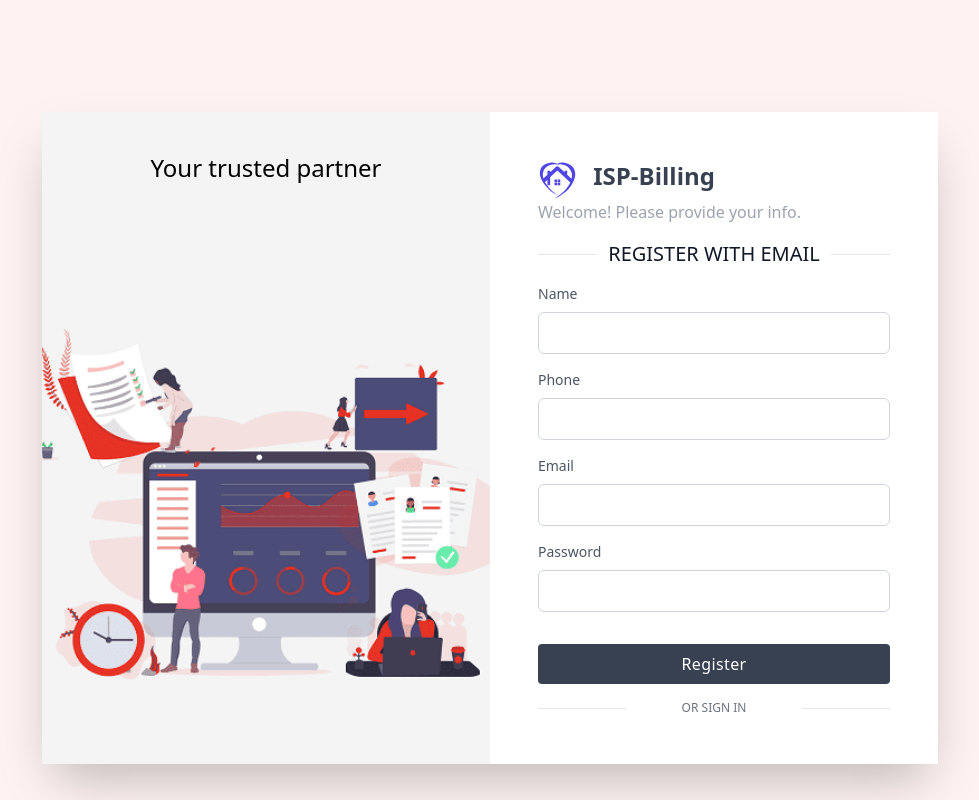
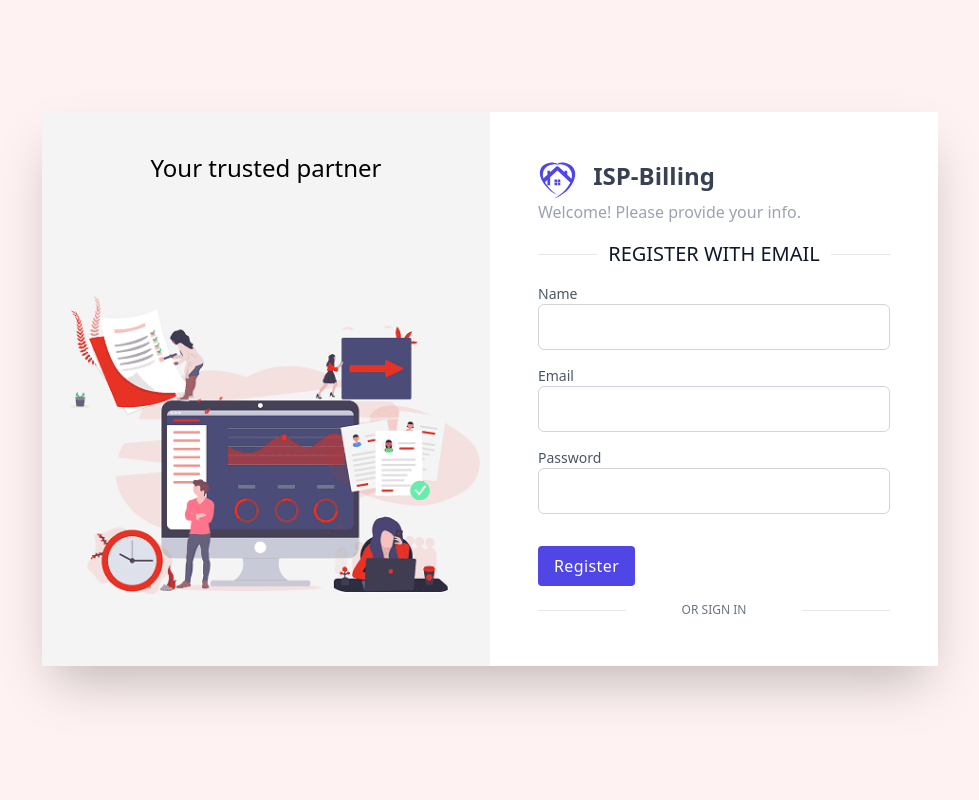
Before and after one commit to nazmuldipu/isp_billing_front, a React (Create React App) app: page /register in a window 1280 px wide. Shown: the whole page, without its empty margins (150-1129 px from the left). Built offline with nearby package versions, Linux system fonts and the light colour scheme; no server answers.

Commit message:
register page activated

```diff
--- /dev/null
+++ b/src/components/ui/forms/button.jsx
@@ -0,0 +1,46 @@
+import React from "react";
+
+const Button = ({ label, btnType, className, loading }) => {
+    let btnClass = '';
+    switch (btnType) {
+        case 'primary':
+            btnClass = 'text-white bg-indigo-600 hover:bg-indigo-700 focus:bg-indigo-700';
+            break;
+        case 'secondary':
+            btnClass = 'text-white bg-gray-500 hover:bg-gray-600 focus:bg-gray-600';
+            break;
+        case 'success':
+            btnClass = 'text-white bg-green-600 hover:bg-green-700 focus:bg-green-700';
+            break;
+        case 'danger':
+            btnClass = 'text-white bg-red-500 hover:bg-red-700 focus:bg-red-700';
+            break;
+        case 'warning':
+            btnClass = 'text-black bg-yellow-400 hover:bg-yellow-500 focus:bg-yellow-500';
+            break;
+        case 'info':
+            btnClass = 'text-black bg-purple-200 hover:bg-purple-300 focus:bg-purple-300';
+            break;
+        case 'light':
+            btnClass = 'text-black bg-gray-50 hover:bg-gray-100 focus:bg-gray-100';
+            break;
+        case 'dark':
+            btnClass = 'text-white bg-black hover:bg-gray-700 focus:bg-gray-700';
+            break;
+        default:
+            btnClass = 'text-white bg-indigo-800 hover:bg-indigo-600 focus:bg-indigo-600';
+    }
+
+    return (
+        <button className={'px-4 py-2 tracking-wide transition-colors duration-200 transform rounded focus:outline-non ' + btnClass + ' ' + className}>
+            {loading && <svg className="animate-spin -ml-1 mr-3 h-5 w-5 text-white" xmlns="http://www.w3.org/2000/svg" fill="none" viewBox="0 0 24 24">
+                <circle className="opacity-25" cx="12" cy="12" r="10" stroke="currentColor" strokeWidth="4"></circle>
+                <path className="opacity-75" fill="currentColor" d="M4 12a8 8 0 018-8V0C5.373 0 0 5.373 0 12h4zm2 5.291A7.962 7.962 0 014 12H0c0 3.042 1.135 5.824 3 7.938l3-2.647z"></path>
+            </svg>}
+
+            {!loading && label}
+        </button>
+    );
+};
+
+export default Button;
--- a/src/components/ui/forms/input.jsx
+++ b/src/components/ui/forms/input.jsx
@@ -2,17 +2,10 @@ import React from "react";
 
 const Input = ({ name, label, error, ...rest }) => {
   return (
-    <div className="form-group">
-      <label className="col-form-label-sm p-0 mb-1" htmlFor={name}>
-        {label}
-      </label>
-      <input
-        {...rest}
-        name={name}
-        id={name}
-        className="form-control form-control-sm"
-      />
-      {error && <small className="form-text text-danger">{error}</small>}
+    <div className="mt-2 md:mt-4">
+      <label className="block text-xs md:text-sm font-medium text-gray-600" htmlFor={name}>{label}</label>
+      <input {...rest} name={name} id={name} className="block w-full px-2 md:px-4 py-1 md:py-2 text-sm md:text-lg text-gray-700 bg-white border border-gray-300 rounded-md focus:border-blue-500 focus:outline-none focus:ring" />
+      {error && <div className="text-xs text-red-500"> {error} </div>}
     </div>
   );
 };
--- a/src/components/ui/forms/userForm.jsx
+++ b/src/components/ui/forms/userForm.jsx
@@ -4,6 +4,7 @@ import Input from "./input";
 import Select from "./select";
 import CheckBox from "./checkBox";
 import TextArea from "./textArea";
+import Button from './button';
 
 const useForm = ({ schema }) => {
     const [data, setData] = useState({});
@@ -139,11 +140,9 @@ const useForm = ({ schema }) => {
         );
     };
 
-    const renderButton = (label, classNmae = "btn btn-sm btn-primary") => {
+    const renderButton = (label, btnType = 'primary', className = '', loading = false) => {
         return (
-            <React.Fragment>
-                <button className={classNmae}>{label}</button>
-            </React.Fragment>
+            <Button label={label} btnType={btnType} className={className} loading={loading} />
         );
     };
 
--- a/src/features/auth/registrationForm.jsx
+++ b/src/features/auth/registrationForm.jsx
@@ -2,9 +2,9 @@ import Joi from "joi-browser";
 import React from "react";
 import { Link } from "react-router-dom";
 
-import useForm from "../../ui/forms/useForm";
+import useForm from "../../components/ui/forms/userForm";
 
-const RegistrationForm = ({ onSubmit, error }) => {
+const RegistrationForm = ({ onSubmit, loading, error }) => {
     const schema = {
         name: Joi.string().required().label("Name"),
         email: Joi.string().email({ minDomainAtoms: 2 }).required().label("Email"),
@@ -23,24 +23,40 @@ const RegistrationForm = ({ onSubmit, error }) => {
     };
 
     return (
-        <div className="pb-3 border rounded shadow-sm">
-            <h3 className="text-center">Register</h3>
+        <div className="w-full bg-white p-4 md:p-12">
+            <div className="grid grid-flow-col auto-cols-max">
+                <Link to="/" className="grid grid-flow-col auto-cols-max">
+                    <img
+                        className="h-8 w-auto sm:h-10"
+                        src="logo.svg"
+                        alt=""
+                    />
+                    <span className="sr-only">Workflow</span>
+                    <h2 className="inline-block text-2xl font-semibold text-gray-700 dark:text-white pl-4">ISP-Billing</h2>
+                </Link>
+            </div>
 
-            <div className="p-3">
-                <span className="form-text text-danger text-center">{error}</span>
-                <form onSubmit={handleSubmit}>
-                    {renderInput("name", "Name")}
-                    {renderInput("email", "Email")}
-                    {renderInput("password", "Password", "password")}
+            <p className="text-base text-gray-400 dark:text-gray-200">Welcome! Please provide your info. {loading}</p>
+            <div className="flex items-center justify-between mt-4">
+                <span className="w-1/6 border-b dark:border-gray-600 lg:w-1/6"></span>
+                <div className="text-xl text-center text-gray-900 uppercase dark:text-gray-400">Register with email</div>
+                <span className="w-1/6 border-b dark:border-gray-400 lg:w-1/6"></span>
+            </div>
 
-                    <div className="d-grid gap-2 d-flex justify-content-end mt-3">
-                        {renderButton("Register", "btn btn-sm btn-success")}
-                    </div>
+            <span className="text-base md:text-lg font-medium text-red-500">{error}</span>
+            <form onSubmit={handleSubmit}>
+                {renderInput("name", "Name")}
+                {renderInput("email", "Email", "email")}
+                {/* {renderInput("phone", "Phone", "tel")} */}
+                {renderInput("password", "Password", "password")}
+                {renderButton("Register", "primary", "mt-4 md:mt-8", loading)}
+            </form>
 
-                    <div>
-                        Already registered? <Link to="/login">Login</Link>
-                    </div>
-                </form>
+            <div className="flex items-center justify-between mt-4">
+                <span className="w-1/5 border-b dark:border-gray-600 md:w-1/4"></span>
+                <Link to="/login" className="text-xs text-gray-500 uppercase dark:text-gray-400 hover:underline"> or sign in </Link>
+
+                <span className="w-1/5 border-b dark:border-gray-600 md:w-1/4"></span>
             </div>
         </div>
     );
--- a/src/features/auth/registrationPage.jsx
+++ b/src/features/auth/registrationPage.jsx
@@ -1,69 +1,42 @@
-import React from 'react';
-import { Link } from "react-router-dom";
+import React, { useEffect } from 'react';
+// import { Link } from "react-router-dom";
+import { useHistory } from "react-router-dom";
+import RegistrationForm from "./registrationForm";
+import { useDispatch, useSelector } from "react-redux";
+import { register } from './authSlice';
 
 const RegistrationPage = () => {
+    const history = useHistory();
+    const dispatch = useDispatch();
+    const error = useSelector((state) => state.auth.error);
+    const busy = useSelector((state) => state.auth.loading);
+    const registered = useSelector((state) => state.auth.registered);
+
+    useEffect(() => {
+        if (registered) {
+            history.push("/login");
+        }
+    }, [registered, history]);
+
+    function handleSubmit(event) {
+        dispatch(register(event));
+    }
+
     return (
         <div className="absolute w-full h-full bg-red-50 overflow-hidden" >
             <div className="max-w-full md:max-w-4xl mx-auto mt-4 md:mt-28 shadow-2xl overflow-hidden">
                 <div className="grid grid-cols-1 md:grid-cols-2 h-full">
+
                     <div className="hidden md:block w-full h-full bg-origin-border bg-center bg-no-repeat bg-cover" style={{ "backgroundImage": `url('background.png')` }}>
                         <h1 className="font-light text-2xl text-center pt-10">Your trusted partner</h1>
                     </div>
-                    <div className="w-full bg-white p-4 md:p-12">
-                        <div className="grid grid-flow-col auto-cols-max">
-                            <a href="/" className="inline-block">
-                                <span className="sr-only">Workflow</span>
-                                <img
-                                    className="h-8 w-auto sm:h-10"
-                                    src="logo.svg"
-                                    alt=""
-                                />
-                            </a>
-                            <h2 className="text-2xl font-semibold text-gray-700 dark:text-white pl-4">ISP-Billing</h2>
-                        </div>
 
+                    <RegistrationForm
+                        onSubmit={handleSubmit}
+                        loading={busy}
+                        error={error}
+                    />
 
-                        <p className="text-base text-gray-400 dark:text-gray-200">Welcome! Please provide your info.</p>
-                        <div className="flex items-center justify-between mt-4">
-                            <span className="w-1/6 border-b dark:border-gray-600 lg:w-1/6"></span>
-                            <div className="text-xl text-center text-gray-900 uppercase dark:text-gray-400">Register with email</div>
-                            <span className="w-1/6 border-b dark:border-gray-400 lg:w-1/6"></span>
-                        </div>
-                        <form >
-                            <div className="mt-4">
-                                <label className="block mb-2 text-sm font-medium text-gray-600 dark:text-gray-200" htmlFor="name">Name</label>
-                                <input type="text" name="name" id="name" className="block w-full px-4 py-2 text-gray-700 bg-white border border-gray-300 rounded-md dark:bg-gray-800 dark:text-gray-300 dark:border-gray-600 focus:border-blue-500 dark:focus:border-blue-500 focus:outline-none focus:ring" />
-                            </div>
-                            <div className="mt-4">
-                                <label className="block mb-2 text-sm font-medium text-gray-600 dark:text-gray-200" htmlFor="phone">Phone</label>
-                                <input type="tel" name="phone" id="phone" className="block w-full px-4 py-2 text-gray-700 bg-white border border-gray-300 rounded-md dark:bg-gray-800 dark:text-gray-300 dark:border-gray-600 focus:border-blue-500 dark:focus:border-blue-500 focus:outline-none focus:ring" />
-                            </div>
-                            <div className="mt-4">
-                                <label className="block mb-2 text-sm font-medium text-gray-600 dark:text-gray-200" htmlFor="LoggingEmailAddress">Email</label>
-                                <input type="email" name="email" id="LoggingEmailAddress" className="block w-full px-4 py-2 text-gray-700 bg-white border border-gray-300 rounded-md dark:bg-gray-800 dark:text-gray-300 dark:border-gray-600 focus:border-blue-500 dark:focus:border-blue-500 focus:outline-none focus:ring" />
-                            </div>
-
-                            <div className="mt-4">
-                                <div className="flex justify-between">
-                                    <label className="block mb-2 text-sm font-medium text-gray-600 dark:text-gray-200" htmlFor="loggingPassword">Password</label>
-                                </div>
-
-                                <input id="loggingPassword" className="block w-full px-4 py-2 text-gray-700 bg-white border border-gray-300 rounded-md dark:bg-gray-800 dark:text-gray-300 dark:border-gray-600 focus:border-blue-500 dark:focus:border-blue-500 focus:outline-none focus:ring" type="password" />
-                            </div>
-
-                            <div className="mt-8">
-                                <button className="w-full px-4 py-2 tracking-wide text-white transition-colors duration-200 transform bg-gray-700 rounded hover:bg-gray-600 focus:outline-none focus:bg-gray-600">
-                                    Register
-                                </button>
-                            </div>
-                        </form>
-                        <div className="flex items-center justify-between mt-4">
-                            <span className="w-1/5 border-b dark:border-gray-600 md:w-1/4"></span>
-                            <Link to="/login" className="text-xs text-gray-500 uppercase dark:text-gray-400 hover:underline"> or sign in </Link>
-
-                            <span className="w-1/5 border-b dark:border-gray-600 md:w-1/4"></span>
-                        </div>
-                    </div>
                 </div>
             </div>
         </div>
--- a/src/store/middleware/api.js
+++ b/src/store/middleware/api.js
@@ -1,7 +1,7 @@
 import axios from 'axios';
 import * as actions from '../api';
 
-
+console.log(process.env.REACT_APP_API_URL)
 axios.defaults.baseURL = process.env.REACT_APP_API_URL;
 export const setToken = (token) => {
     axios.defaults.headers.common["x-auth-token"] = token;
@@ -30,6 +30,7 @@ const api = ({ dispatch }) => next => async action => {
         //General
         dispatch(actions.apiCallSuccess(response.data));
     } catch (error) {
+        console.log(error);
         if (onError)
             dispatch({ type: onError, payload: error.response.data });
 
```
Also changed, not shown: src/features/auth/authSlice.js (+23 -6 lines), 2 other files (tests, documents, lock files or other folders).
